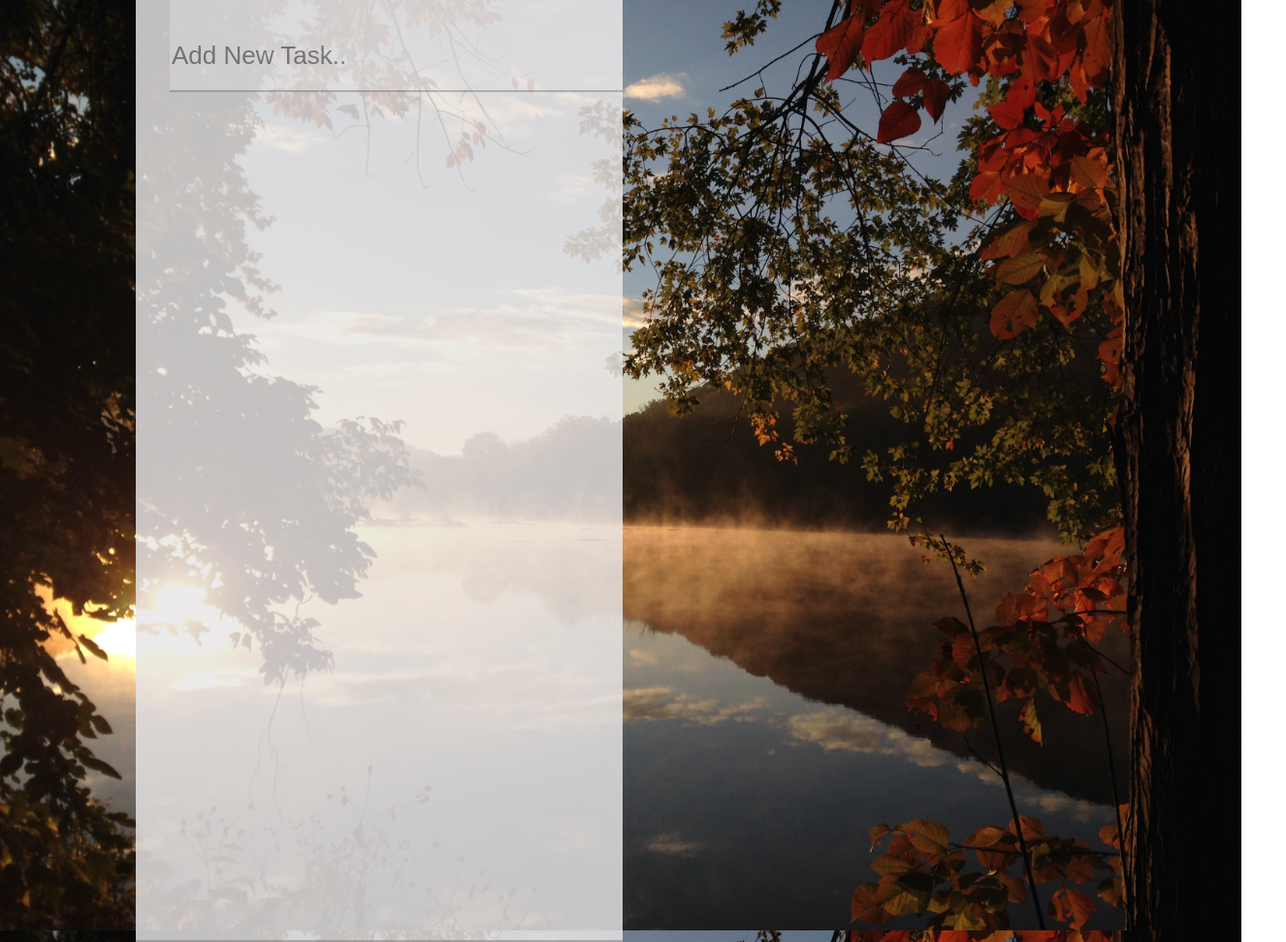
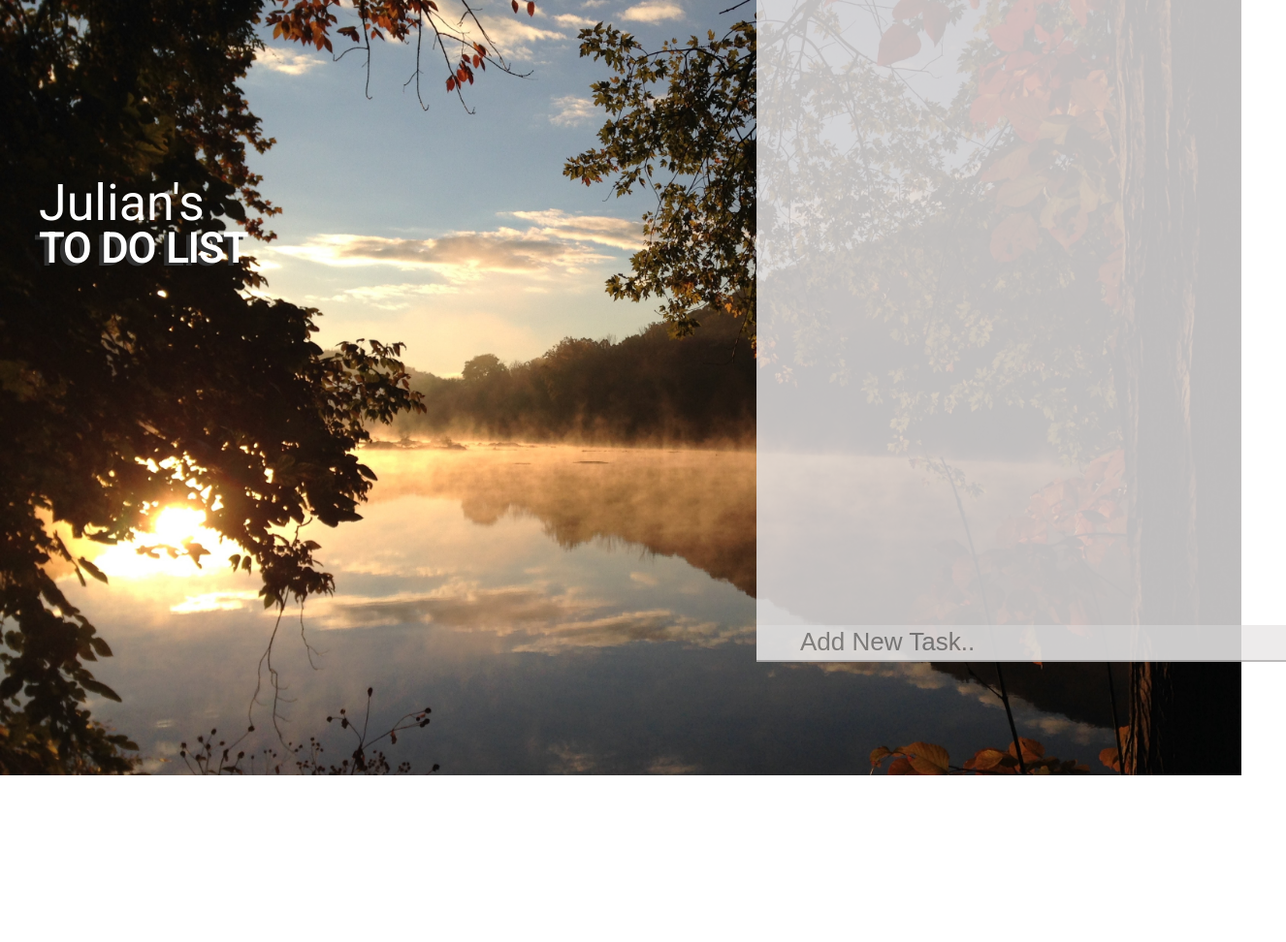
Before and after one commit to kymiddleton/todo_sql, a website: page public/index.html in a window 1280 px wide. Shown: the whole page at 97% size, 1326 px wide, since content can reach past the window. After the commit the page ends 800 px from the top, so only its background shows below. Drawn offline with nearby package versions, Linux system fonts and the light colour scheme; no server answers.

Commit message:
updated desktop css

```diff
--- a/public/index.html
+++ b/public/index.html
@@ -22,15 +22,15 @@
 <body>
     <div class="container">
         <div class="box one">
-            <!-- <h1>Kyla's</h1>
-            <h1>TO DO LIST</h1> -->
+            <h1 class="name">Julian's</h1>
+            <h1 class="header">TO DO LIST</h1>
         </div>
         <div>
             <ul id="background" class="background"></ul>
         </div>
 
         <div class="box two" id="addItems">
-            <div class="sidenav">
+            <!-- <div class="sidenav"> -->
                 <form>
 
                     <input id="todo-input" type="text" name="todo" class="border" placeholder="Add New Task.." />
@@ -44,7 +44,7 @@
                     <ul id="addTasks" class="list-group"></ul>
                 </div>
 
-            </div>
+            <!-- </div> -->
         </div>
     </div>
 
--- a/public/js/addtasks.js
+++ b/public/js/addtasks.js
@@ -43,7 +43,8 @@ function populateList(data) {
     // data.forEach((data) => {
     const listTag = $('<li>');
     const textDiv = $('<div>');
-    const button = $('<i class="far fa-dot-circle">');//x for delete
+    const button = $('<i class="far fa-circle">');//x for delete
+    // const button = $('<i class="far fa-dot-circle">');//x for delete
 
     button.attr('data-status', data.todoStatus);
 
@@ -62,7 +63,8 @@ function populateList(data) {
 
 
     button.addClass('delete');
-    button.attr('data-id', data._id);
+    button.attr('data-id', data.id);
+    // button.attr('data-id', data._id);
 
     $('#addTasks').append(listTag);
 };
@@ -101,6 +103,7 @@ function addUpdateListener(element) {
 
         toggleCheckbox(this);
     })
+
 }
 
 // socket.on('update-todo', function (data) {
@@ -123,10 +126,12 @@ function getAllItems() {
                 button = $('<i class="far fa-dot-circle">');//checked completed
             }
             else {
-                button = $('<i class="far fa-circle not complete">');//unchecked not completed
+                button = $('<i class="far fa-circle">');//unchecked not completed
+                // button = $('<i class="far fa-circle not complete">');//unchecked not completed
             }
 
-            button.attr('data-id', e._id);
+            button.attr('data-id', e.id);
+            // button.attr('data-id', e._id);
             button.attr('data-status', e.todoStatus);
 
             listTag.append();
@@ -144,7 +149,7 @@ function getAllItems() {
 
             $('#addTasks').append(listTag);
         });
-        addDeleteListener();
+        // addDeleteListener();
       }
     });
 }
@@ -155,12 +160,11 @@ function addDeleteListener() {
     $(".delete").on('click', function () {
         console.log('in delete listener');
         const deleteThisId = {
-
             id: $(this).attr('data-id'),
             status: $(this).attr('data-status')
         }
 
-        if (deleteThisId.status === "true") {
+        if (deleteThisId.status === "false") {
             $.ajax({
                 url: `/api/todo/${deleteThisId.id}`,
                 method: "delete"
@@ -170,7 +174,7 @@ function addDeleteListener() {
             });
 
         } else {
-            status = false;
+            status = true;
         }
     });
 };
--- a/public/js/image.js
+++ b/public/js/image.js
@@ -8,7 +8,6 @@
  */
 
 const hours = new Date().getHours();
-console.log("Is this getting data");
 // const hours = 13;
 const morning = ('morning');
 const afternoon = ('afternoon');
--- a/public/styles/desktop.css
+++ /dev/null
@@ -1,70 +0,0 @@
-body {
-    height: 100vh;
-    display: block;
-    font-family: 'Roboto', sans-serif;
-    background-size: cover;
-    background-repeat: no-repeat;
-    background-attachment: fixed;
-    background-position: center;
-    background-color: transparent;
-    opacity: 1;
-    object-fit: contain;
-}
-
-.morning {
-    background-image: url("../public/images/chris-liu-beers-40853-unsplash.jpg");
-}
-
-.afternoon {
-    background-image: url("../public/images/sudhagar-shanmugasigamani-66397-unsplash.jpg");
-}
-
-.evening {
-    background-image: url("../public/images/shane-perry-11379-unsplash.jpg");
-}
-
-/* .background {
-    position: absolute;
-    width: 100%;
-    height: auto;
-    top: 0;
-    left: 0;
-    right: 0;
-    bottom: 0;
-} */
-
-input {
-position: absolute;
-background-color: rgba(232, 229, 229, 0.92);
-/* border: none;
-border-bottom: inset;
-border-color: rgb(172, 170, 170);
-border-width: 2.5px;
-width: 463px;
-height: 70px;
-font-size: 26px;
-
-opacity: 0.9;
-padding-top: 22px;
-margin-left: 35px; */
-}
-
-.item {
-    position: relative;
-    padding: 10px;
-}
-
-.two {
-    position: absolute;
-    right: 0px;
-    width: 300px;
-    height: 690px;
-    background-color: rgba(232, 229, 229, 0.92);
-    text-align: left;
-    opacity: 0.9;
-    color: black;
-    border: none;
-    border-bottom: inset;
-    border-color: rgb(172, 170, 170);
-    border-width: 2.5px;
-}
--- a/public/styles/style.css
+++ b/public/styles/style.css
@@ -35,6 +35,11 @@ input {
     opacity: 0.9;
     padding-top: 22px;
     margin-left: 35px;
+    margin-bottom: 25px;
+}
+
+.one {
+    display: none;
 }
 
 .two {
@@ -58,19 +63,8 @@ input {
     border-width: 2.5px;
 }
 
-#submit {
-    background-color: transparent;
-    border: none;
-    font-size: 25px;
-    padding: 10px;
-}
-
-#todos {
-    margin-left: 35px;
-    display: grid;
-    grid-template-rows: auto;
-    grid-gap: 20px;
-    color: black;
+button {
+    display: none;
 }
 
 li {
@@ -106,15 +100,19 @@ li {
     color:rgb(121, 121, 121);
 }
 
-button {
-    display: none;
-}
-
-/* @media only screen and (min-width: 600px) {
+@media only screen and (min-width: 600px) {
 
     input {
         position: absolute;
-        background-color: rgba(232, 229, 229, 0.92);
+        height: 70px;
+        font-size: 26px;
+        padding-top: 0px;
+        padding-left: 45px;
+        margin-left: 0px;
+        margin-bottom: 0px;
+        width: 499px;
+        height: 35px;
+        z-index: 1;
     }
 
     .item {
@@ -122,25 +120,37 @@ button {
         padding: 10px;
     }
 
-    .two {
+    .one {
+        display: block;
         position: absolute;
-        right: 0px;
-        left: 450px;
-        width: 300px;
-        height: 690px;
-        text-align: left;
+        top: 23%;
+        left: 40px;
     }
 
     h1 {
         color: white;
         font-family: 'Roboto', sans-serif;
-        font-size: 25px;
+        /* font-size: 25px; */
     }
 
-    .one {
+    .name {
+        font-size: 52px;
+        font-weight: 100;
+    }
+
+    .header {
+        font-size: 42px;
+        font-weight: bold;
+        text-shadow: -5px 3px rgb(50, 50, 50);
+    }
+
+    .two {
         position: absolute;
-        top: 25%;
-        left: 25px;
+        right: 0px;
+        width: 500px;
+        height: 631px;
+        text-align: left;
+        padding-top: 50px;
     }
 
     #todolist {
@@ -151,5 +161,4 @@ button {
         position: absolute;
         bottom: 0px;
     }
-
-}  */
+}
```
